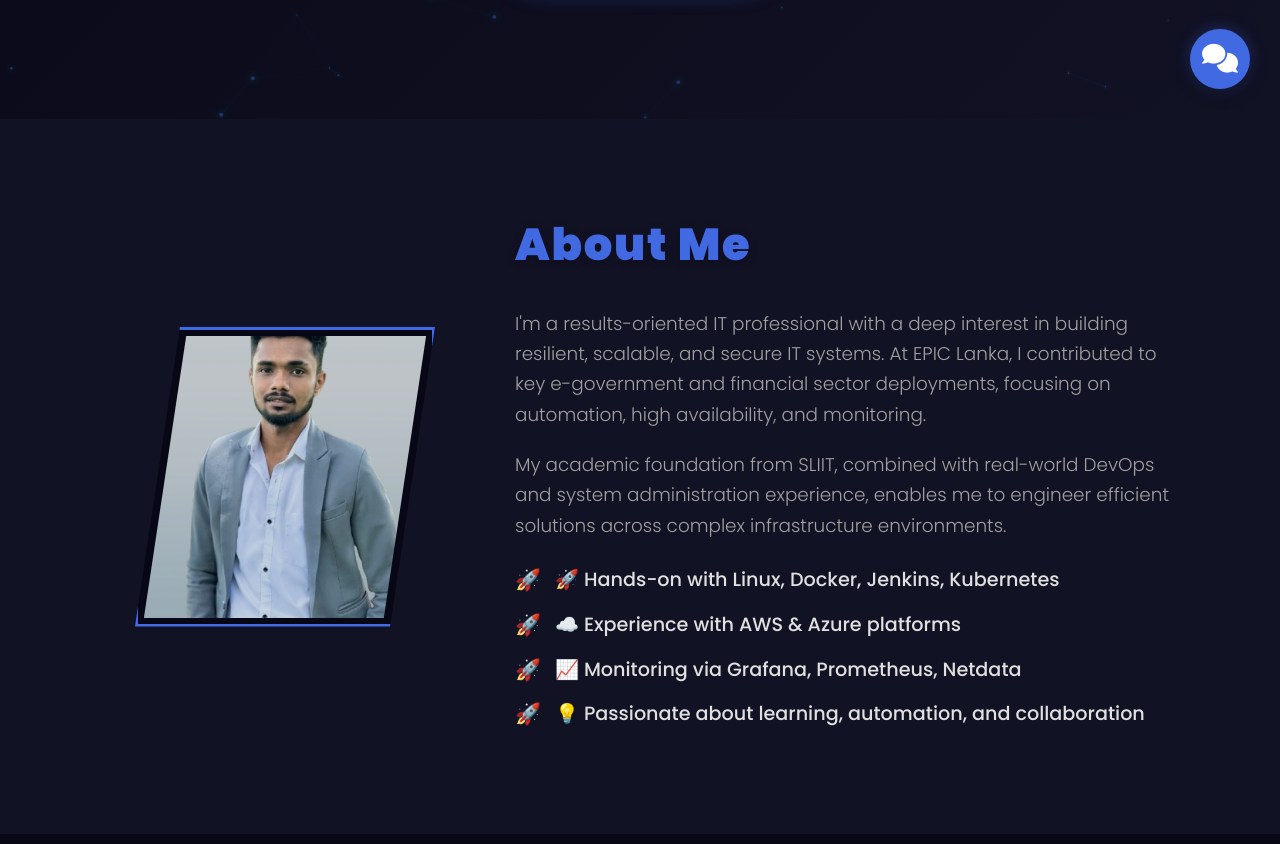
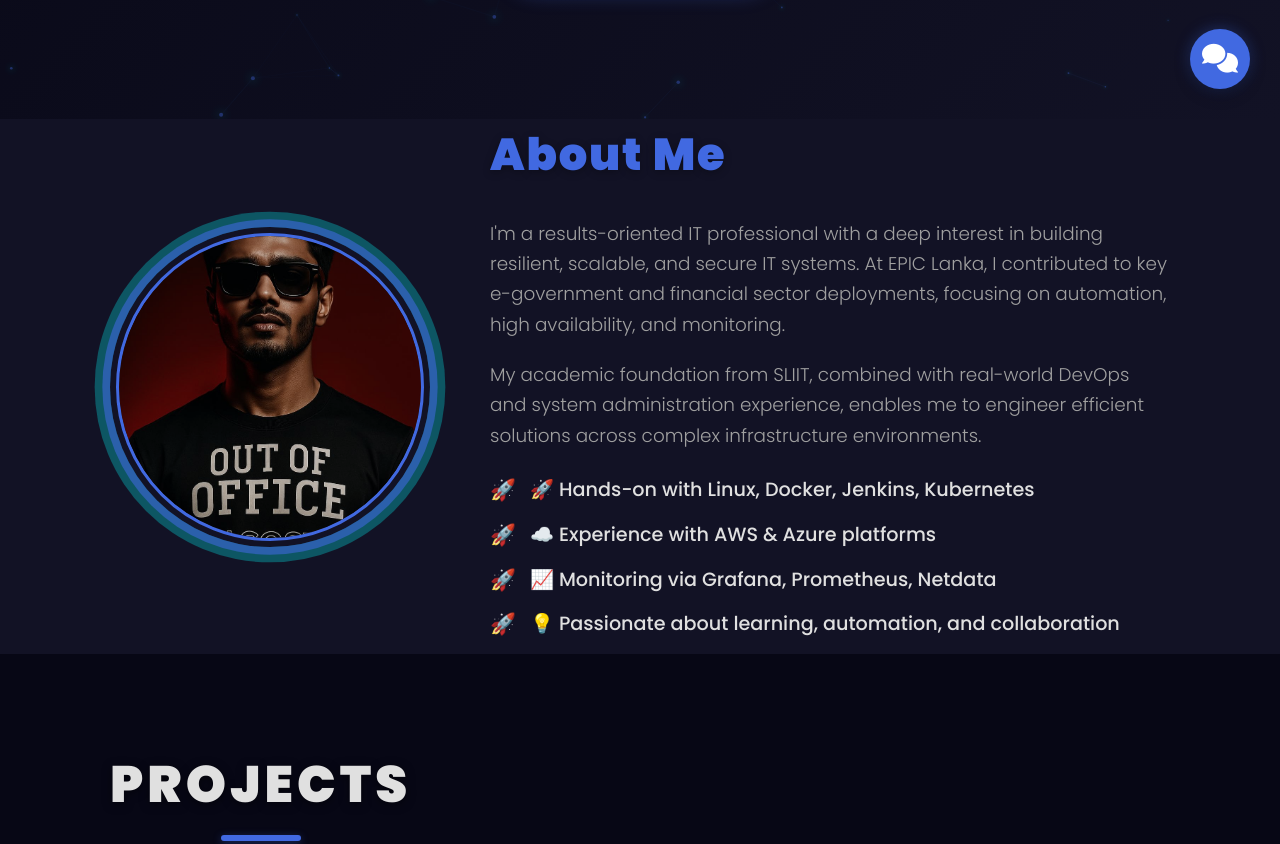
Before and after one commit to Tharindu-Lakshan-manathunga/tharindu_, a plain HTML site: page index.html in a window 1280 px wide. Shown: the part 681-1525 px from the top of the page. Drawn offline with nearby package versions, Linux system fonts and the light colour scheme; no server answers; animation ran at ten frames a second.

Commit message:
Add updated index, styles, and images

```diff
--- a/index.html
+++ b/index.html
@@ -151,7 +151,7 @@
       <!-- Profile Image - Dynamic layered glitch design -->
       <div class="about-image-glitch-wrapper">
         <div class="about-image-glitch-container">
-            <img src="tharindu_db-updated.png" alt="Tharindu Lakshan Profile Picture" class="profile-main-image" />
+            <img src="tl_09.jpeg" alt="Tharindu Lakshan Profile Picture" class="profile-main-image" />
             <div class="glitch-line line-1"></div>
             <div class="glitch-line line-2"></div>
             <div class="glitch-overlay"></div>
@@ -439,13 +439,13 @@
   <div class="container">
     <h2 class="section-title">Curriculum Vitae</h2>
     <div class="cv-pages">
-      <!-- Ensure 'my_cv2.png' and 'my_cv1.png' are in the same directory -->
-      <img src="my_cv2.png" alt="Tharindu Lakshan CV Page 1" class="cv-page" onclick="openCvModal(0)" />
-      <img src="my_cv1.png" alt="Tharindu Lakshan CV Page 2" class="cv-page" onclick="openCvModal(1)" />
+      <!-- Ensure 'mycv2.png' and 'mycv1.png' are in the same directory -->
+      <img src="mycv2.png" alt="Tharindu Lakshan CV Page 1" class="cv-page" onclick="openCvModal(0)" />
+      <img src="mycv1.png" alt="Tharindu Lakshan CV Page 2" class="cv-page" onclick="openCvModal(1)" />
     </div>
     <div class="cv-controls">
       <!-- Ensure 'Tharindu Lakshan - CV.pdf' is in the same directory -->
-      <button class="btn-primary" onclick="window.open('Tharindu Lakshan - CV.pdf', '_blank')">Download CV</button>
+      <button class="btn-primary" onclick="window.open('my_cv.pdf', '_blank')">Download CV</button>
     </div>
   </div>
 </section>
@@ -499,27 +499,27 @@
         <!-- IMPORTANT: REPLACE THESE SRC ATTRIBUTES WITH YOUR ACTUAL IMAGE PATHS -->
         <!-- Example: <div class="gallery-slide"><img src="images/my-gallery-pic-1.jpg" alt="Description 1" onclick="openGalleryModal(0)" /><div class="gallery-caption">Project Setup</div></div> -->
         <div class="gallery-slide">
-          <img src="gallery-1.jpg" alt="Project Setup" onclick="openGalleryModal(0)" />
+          <img src="epic_day.jpeg" alt="Project Setup" onclick="openGalleryModal(0)" />
           <div class="gallery-caption">Project Setup</div>
         </div>
         <div class="gallery-slide">
-          <img src="gallery-2.jpg" alt="Team Collaboration" onclick="openGalleryModal(1)" />
+          <img src="epicwin1.jpeg" alt="Team Collaboration" onclick="openGalleryModal(1)" />
           <div class="gallery-caption">Team Collaboration</div>
         </div>
         <div class="gallery-slide">
-          <img src="gallery-3.jpg" alt="Cloud Infrastructure" onclick="openGalleryModal(2)" />
+          <img src="epicwin2.jpeg" alt="Cloud Infrastructure" onclick="openGalleryModal(2)" />
           <div class="gallery-caption">Cloud Infrastructure</div>
         </div>
         <div class="gallery-slide">
-          <img src="gallery-4.jpg" alt="DevOps Pipeline" onclick="openGalleryModal(3)" />
+          <img src="epicwin3.jpeg" alt="DevOps Pipeline" onclick="openGalleryModal(3)" />
           <div class="gallery-caption">DevOps Pipeline</div>
         </div>
         <div class="gallery-slide">
-          <img src="gallery-5.jpg" alt="System Monitoring" onclick="openGalleryModal(4)" />
+          <img src="epicwin4.jpeg" alt="System Monitoring" onclick="openGalleryModal(4)" />
           <div class="gallery-caption">System Monitoring</div>
         </div>
         <div class="gallery-slide">
-          <img src="gallery-6.jpg" alt="Networking Diagram" onclick="openGalleryModal(5)" />
+          <img src="epicwin5.jpeg" alt="Networking Diagram" onclick="openGalleryModal(5)" />
           <div class="gallery-caption">Networking Diagram</div>
         </div>
       </div>
@@ -564,7 +564,7 @@
 
       <div class="contact-form-container">
         <h3>Send a Message</h3>
-        <form id="contactForm" action="https://formspree.io/f/your-formspree-id" method="POST"> <!-- IMPORTANT: REPLACE THIS WITH YOUR ACTUAL FORMSPREE ID -->
+        <form id="contactForm" action="https://formspree.io/f/xpwrjobk" method="POST"> <!-- IMPORTANT: REPLACE THIS WITH YOUR ACTUAL FORMSPREE ID -->
           <div class="form-group">
             <input type="text" id="name" name="name" placeholder="Your Name" required />
           </div>
@@ -589,7 +589,7 @@
 <footer class="footer-section">
   <div class="container">
     <p>&copy; <span id="current-year"></span> Tharindu Lakshan. All rights reserved.</p>
-    <p>Designed with ❤️ by Tharindu</p>
+    <p>Designed by Tharindu</p>
     <p id="user-id-display" style="font-size: 0.8em; opacity: 0.7; margin-top: 5px;">User ID: Loading...</p>
   </div>
 </footer>
--- a/style.css
+++ b/style.css
@@ -447,79 +447,71 @@ body[data-theme='light'] .section-title {
 
 /* About Section */
 .about-section {
-    padding: 90px 0;
     background: var(--color-secondary-dark);
-    color: var(--color-text-light);
-}
+}
+body[data-theme='light'] .about-section {
+    background: var(--light-secondary-bg);
+}
+
 .about-content {
     display: flex;
+    flex-wrap: wrap;
     align-items: center;
-    gap: 55px;
-    flex-wrap: wrap;
-}
-/* About Image - Advanced Glitch Frame */
+    gap: 60px;
+    justify-content: center;
+}
+
 .about-image-glitch-wrapper {
     position: relative;
-    width: 350px; /* Overall wrapper size for hover effect */
-    height: 350px;
-    margin: 0 auto;
+    width: 320px;
+    height: 320px;
+    border-radius: 50%;
+    overflow: hidden;
+    box-shadow: 0 0 0 6px rgba(65, 105, 225, 0.4), /* Primary accent border */
+                0 0 0 12px rgba(0, 255, 255, 0.2); /* Secondary accent outer border */
+    animation: pulseBorder 2s infinite alternate;
+}
+
+@keyframes pulseBorder {
+    from {
+        box-shadow: 0 0 0 6px rgba(65, 105, 225, 0.4),
+                    0 0 0 12px rgba(0, 255, 255, 0.2);
+    }
+    to {
+        box-shadow: 0 0 0 8px rgba(65, 105, 225, 0.6),
+                    0 0 0 16px rgba(0, 255, 255, 0.3);
+    }
+}
+
+
+.about-image-glitch-container {
+    position: absolute;
+    top: 50%;
+    left: 50%;
+    transform: translate(-50%, -50%);
+    width: calc(100% - 12px); /* Space for inner border visual */
+    height: calc(100% - 12px);
+    border-radius: 50%;
+    overflow: hidden;
+    background-color: var(--color-tertiary-dark);
     display: flex;
     justify-content: center;
     align-items: center;
-    transform-style: preserve-3d;
-    perspective: 1000px;
-    overflow: visible; /* Allow glow to extend */
-}
-
-.about-image-glitch-container {
-    position: relative;
-    width: 300px; /* Actual image frame size */
-    height: 300px;
-    background-color: var(--color-primary-dark); /* Background color for empty parts of shape */
-    clip-path: polygon(15% 0%, 100% 0%, 85% 100%, 0% 100%); /* Sharp, modern shape */
-    display: flex;
-    justify-content: center;
-    align-items: center;
-    border: 3px solid var(--color-accent-primary); /* Primary border */
-    box-shadow: 0 0 15px rgba(0,0,0,0.7), 0 0 25px var(--shadow-accent); /* Main shadow with accent glow */
-    transition: all 0.4s cubic-bezier(0.25, 0.46, 0.45, 0.94); /* Smooth cubic transition */
-    transform: rotateZ(0deg) scale(1);
-    z-index: 2; /* Ensures it's above glitch lines */
+    border: 3px solid var(--color-accent-primary);
 }
 
 .about-image-glitch-container .profile-main-image {
-    width: calc(100% - 6px); /* Image fills within border */
-    height: calc(100% - 6px);
-    object-fit: cover;
-    clip-path: inherit; /* Inherit shape from parent */
-    transform: scale(0.98); /* Slightly smaller to show inner frame */
-    filter: brightness(0.9) grayscale(0.2); /* Subtle initial filter */
-    transition: transform 0.4s, filter 0.4s;
-}
-
-/* Glitch Lines (Pseudo-elements for the effect) */
-.about-image-glitch-container::before,
-.about-image-glitch-container::after {
-    content: '';
-    position: absolute;
-    width: 100%;
-    height: 100%;
-    clip-path: inherit;
-    background: linear-gradient(45deg, transparent, var(--color-accent-secondary), transparent);
-    opacity: 0; /* Hidden by default */
-    transition: opacity 0.3s ease, transform 0.3s ease;
-    z-index: 1; /* Below image, above background */
-}
-
-.about-image-glitch-container::before {
-    transform: translate(-6px, -6px) rotate(-3deg);
-    box-shadow: 0 0 10px var(--shadow-accent-secondary);
-}
-
-.about-image-glitch-container::after {
-    transform: translate(6px, 6px) rotate(3deg);
-    box-shadow: 0 0 10px var(--shadow-accent-secondary);
-    filter: hue-rotate(90deg); /* Slightly different color for variety */
+    width: 100%; /* Ensure image fills container */
+    height: 100%; /* Ensure image fills container */
+    object-fit: cover; /* Crop image to cover the area */
+    border-radius: 50%;
+    display: block;
+    filter: grayscale(20%) brightness(85%);
+    transition: filter 0.3s ease;
+}
+
+.about-image-glitch-container:hover .profile-main-image {
+    filter: grayscale(0%) brightness(100%);
 }
 
 /* Overlay for scanline/static effect */
```
Also changed, not shown: tl_09.jpeg (added).
